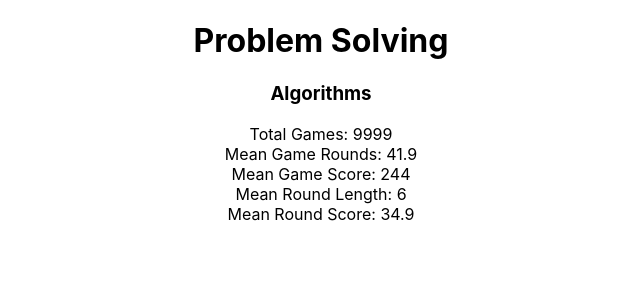
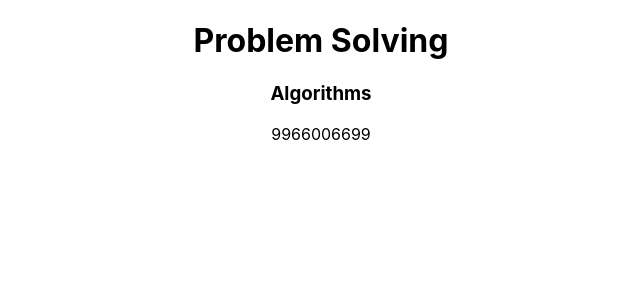
Before and after one commit to callumgrayson/problem-solving, a React (Create React App) app: page / in a window 1280 px wide. Shown: the top 300 px of the page, without its empty margins (319-959 px from the left). Built offline with nearby package versions, Linux system fonts and the light colour scheme.

Commit message:
improves largest palindrome product

```diff
--- a/src/App.js
+++ b/src/App.js
@@ -14,15 +14,17 @@ const AlgsProject = () => {
   const outputR02b = () => algorithms02.operationCombinations(4); // 4 operations
   const outputE01 = () => Euler.MultiplesOf3and5(49); // 4 operations
   const outputE02 = () => Euler.SumEvenFibs(23); // 4 operations
-  const outputS01 = () => Simulations.playGames(9999, 7, 999, 998); // rounds, stopA, stopB
+  const outputS01 = () => Simulations.playGames(99999, 7, 999, 998); // rounds, stopA, stopB
   const outputz = (str) => {return [eval(str)]}; // rounds, stopA, stopB
   const outputH01 = () => HackerRank.waitingTime([1,1,1,1], 0);
   const outputH02 = () => HackerRank.reformatDate();
   const outputH03 = () => HackerRank.arrayPlay();
   const outputE03 = () => Euler.largestPrimeFactor(600851475143);
+  const outputE04 = () => Euler.largestPalindromeProduct(5); // arg is number of digits
 
 
-  const show = outputS01(); // Change this to see an algorithm output
+
+  const show = outputE04(); // Change this to see an algorithm output
 
   return (
     <div>
--- a/src/Components/euler.js
+++ b/src/Components/euler.js
@@ -87,6 +87,50 @@ const Euler = {
       if (p === true) return [fa[k]];
     }
   },
+
+  largestPalindromeProduct(n) {
+
+    // function takes any number, returns boolean
+    const palCheck = (num) => {
+
+      const ns = `${num}`;
+      const nStr = ns.split('');
+      const toRev = [...nStr];
+      const revN = toRev.reverse();
+
+      for (let i = 0; i < nStr.length; i++) {
+        if (nStr[i] !== revN[i]) return false;
+      }
+      return true;
+    }
+
+    const max = 10 ** n - 1;
+
+    let largestPal = 0;
+
+    for (let i = max; i > 0; i--) {
+      for (let j = max; j >= i; j--) {
+
+        const prod = i * j;
+        const pal = palCheck(prod); // boolean
+
+        if (pal && prod > largestPal) {
+          // console.log(prod, i, j);
+          largestPal = prod;
+        }
+      }
+
+      // If no other product can be greater than largest so far
+      // stop cycling
+      if (largestPal > i * max) {
+        // console.log('i & max & i*max', i, max, i * max);
+        break;
+      };
+    }
+
+    // console.log(largestPal);
+    return [largestPal];
+  },
 }
 
 export default Euler;
```
